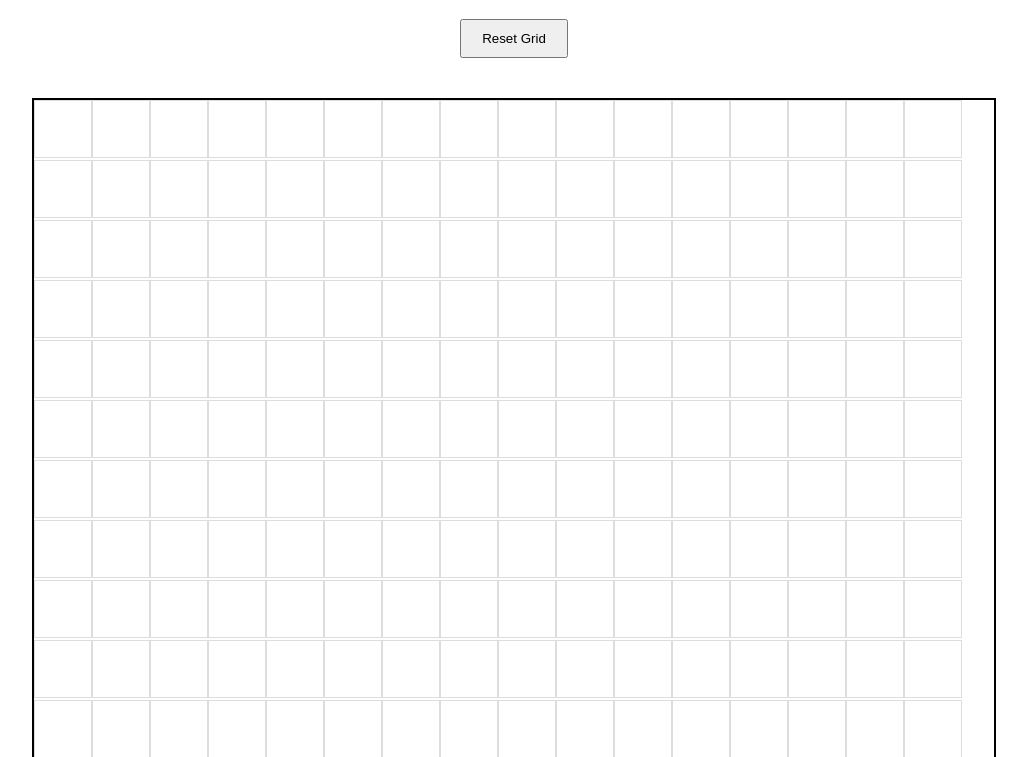
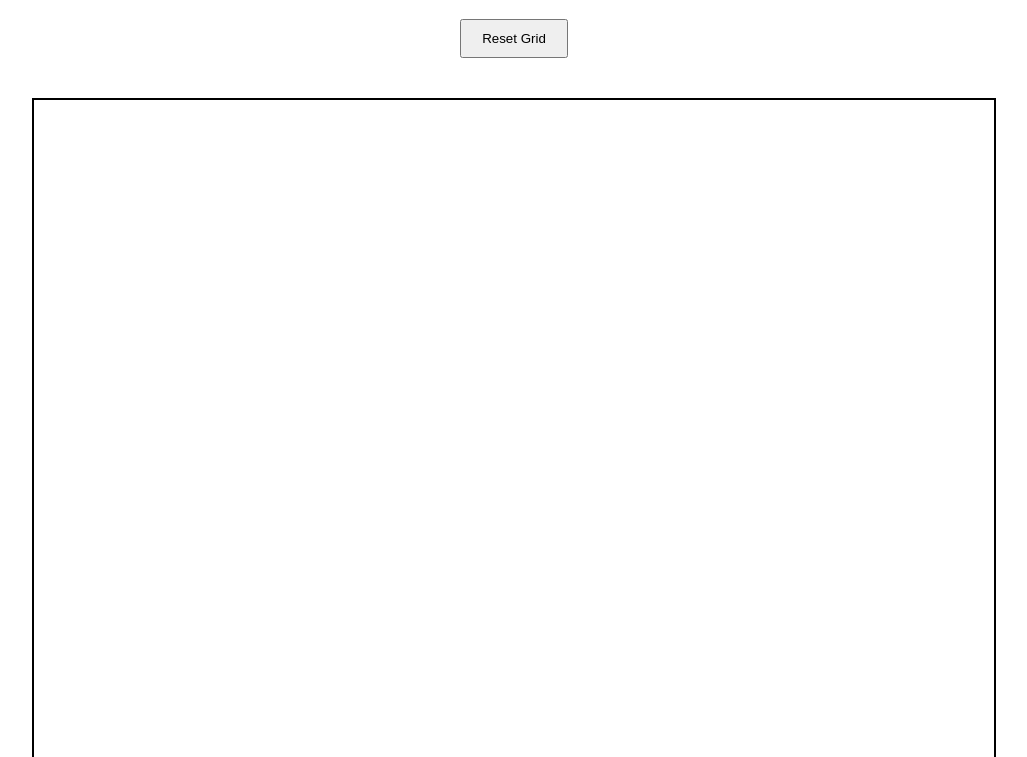
Before and after one commit to b0llull0s/-Project-Etch-a-Sketch-, a plain HTML site: page index.html in a window 1280 px wide. Shown: the part 61-818 px from the top of the page, without its empty margins (126-1153 px from the left). Drawn offline with Linux system fonts and the light colour scheme.

Commit message:
Fixing Grid Borders

```diff
--- a/script.js
+++ b/script.js
@@ -22,7 +22,7 @@ function darkenColor(rgb, factor) {
 function createGrid(size) {
     container.innerHTML = ''; // Clear the container
 
-    const squareSize = (960 / size) - 2; // Subtract 2px for borders
+    const squareSize = 960 / size; // No need to subtract for borders
     for (let i = 0; i < size * size; i++) {
         const square = document.createElement('div');
         square.classList.add('grid-square');
--- a/style.css
+++ b/style.css
@@ -15,7 +15,13 @@ body {
 
 .grid-square {
     box-sizing: border-box;
-    border: 1px solid #ddd;
+    /* You can either remove the border or use outline as mentioned */
+    /*border: 1px solid #ddd;
+    outline: 1px solid transparent; /* No outline initially */
+}
+
+.grid-square:hover {
+    outline: 1px solid #ddd; /* Add outline only on hover for visual feedback */
 }
 
 button {
```
